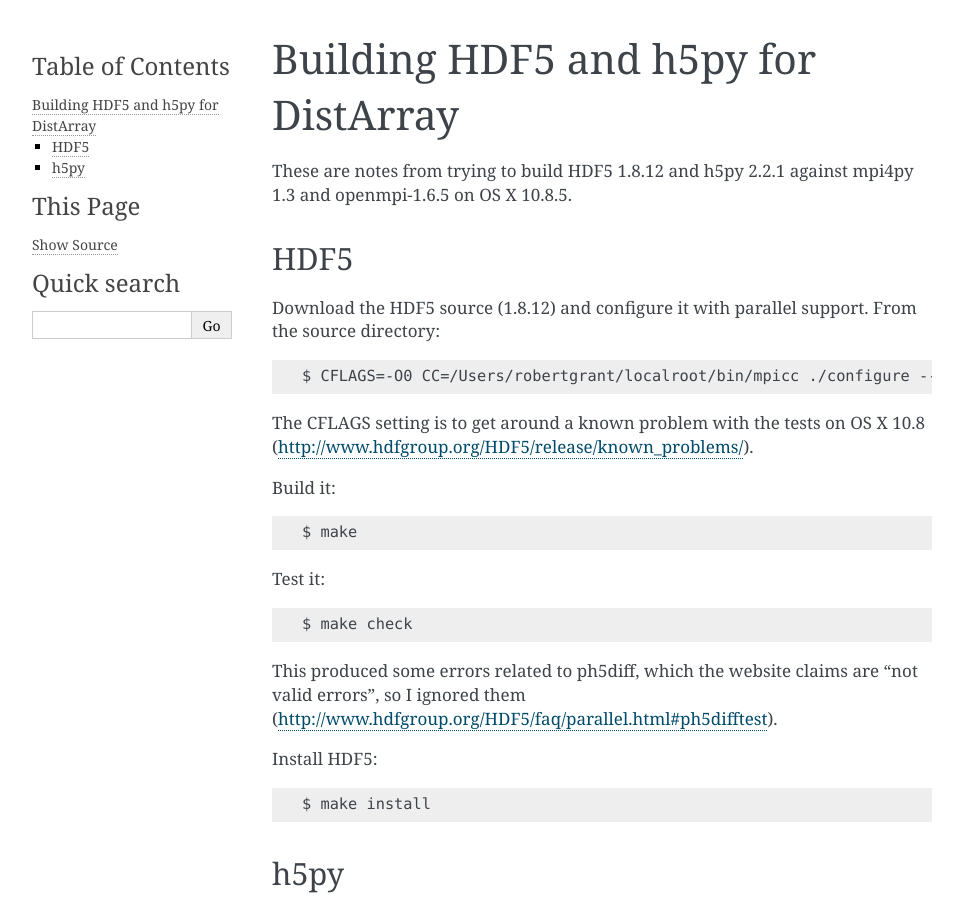
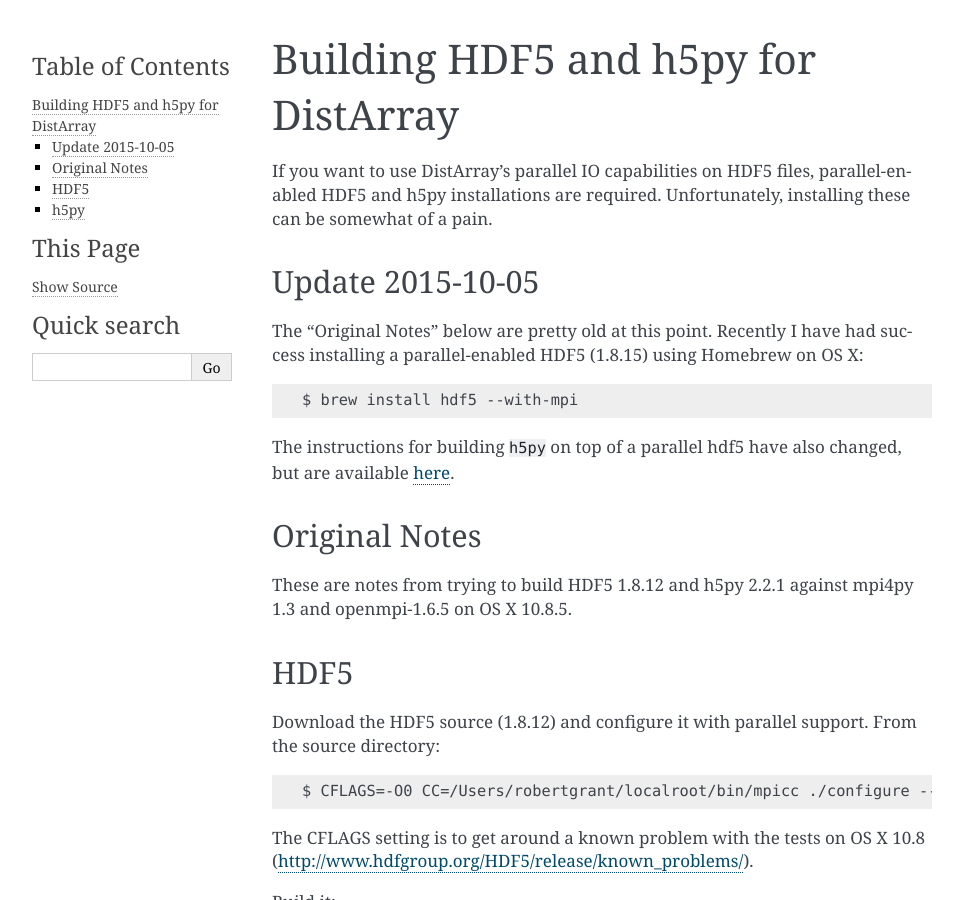
Before and after one commit to enthought/distarray, a Sphinx documentation site: the page built from docs/sphinx/source/hdf5-notes.rst, in a window 1280 px wide and 900 px high. Shown: the whole window, without its empty margins (148-1111 px from the left). Built offline with Sphinx 7.4.7, drawn with Linux system fonts in a browser that asks for light colours.

Commit message:
Update parallel HDF5 notes.

```diff
--- a/docs/sphinx/source/hdf5-notes.rst
+++ b/docs/sphinx/source/hdf5-notes.rst
@@ -1,5 +1,25 @@
 Building HDF5 and h5py for DistArray
 ====================================
+
+If you want to use DistArray's parallel IO capabilities on HDF5 files,
+parallel-enabled HDF5 and h5py installations are required.  Unfortunately,
+installing these can be somewhat of a pain.
+
+Update 2015-10-05
+-----------------
+
+The "Original Notes" below are pretty old at this point.  Recently I have had
+success installing a parallel-enabled HDF5 (1.8.15) using Homebrew on OS X::
+
+    $ brew install hdf5 --with-mpi
+
+The instructions for building ``h5py`` on top of a parallel hdf5 have also
+changed, but are available
+`here <http://docs.h5py.org/en/latest/mpi.html#building-against-parallel-hdf5>`_.
+
+
+Original Notes
+--------------
 
 These are notes from trying to build HDF5 1.8.12 and h5py 2.2.1 against mpi4py
 1.3 and openmpi-1.6.5 on OS X 10.8.5.
```
